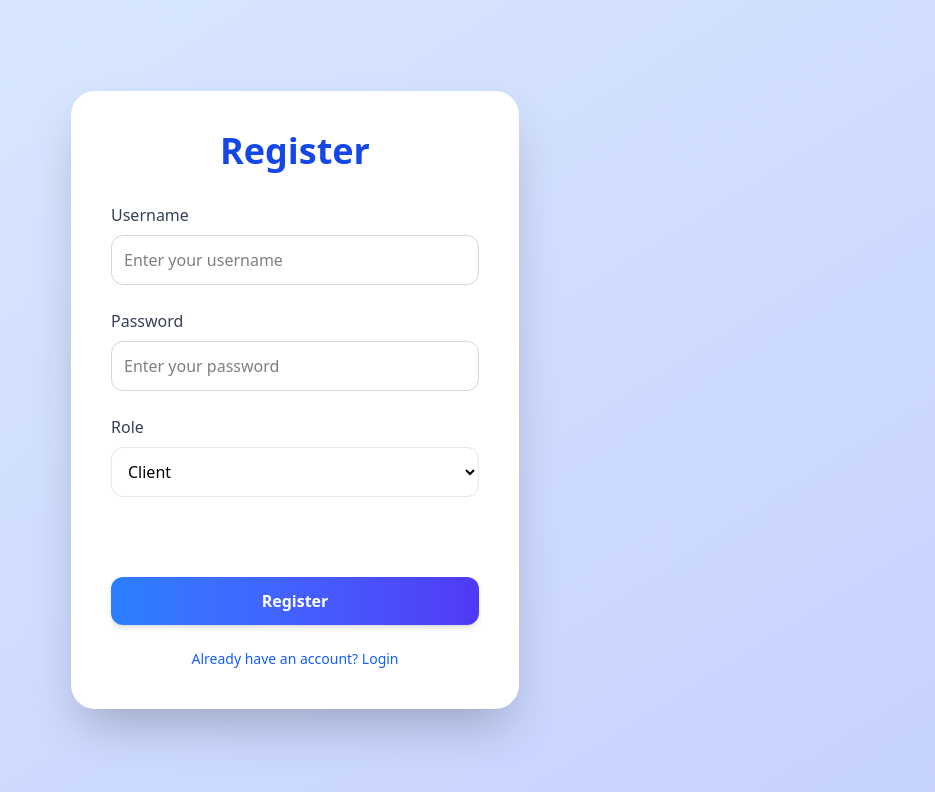
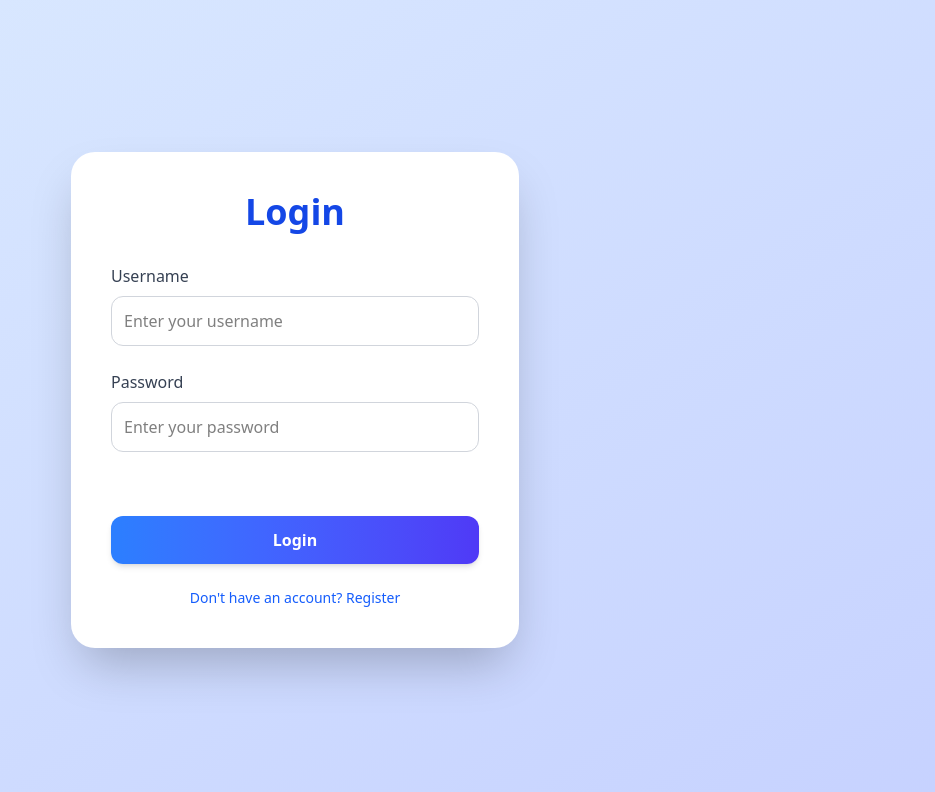
Before and after one commit to MogesBekele/fyniq-demo, a React (Vite) app in the folder frontend/: page / in a window 1280 px wide. Shown: the top 792 px of the page, without its empty margins (345-1280 px from the left). Built offline with nearby package versions, Linux system fonts and the light colour scheme.

Commit message:
login first on home page

```diff
--- a/frontend/src/components/LoginForm.jsx
+++ b/frontend/src/components/LoginForm.jsx
@@ -7,7 +7,7 @@ export default function AuthPage() {
   const [username, setUsername] = useState("");
   const [password, setPassword] = useState(""); // 👈 password state
   const [role, setRole] = useState("client");
-  const [isRegister, setIsRegister] = useState(true);
+  const [isRegister, setIsRegister] = useState(false);
   const { user, login, register, loading } = useAuth();
   const navigate = useNavigate();
 
```
